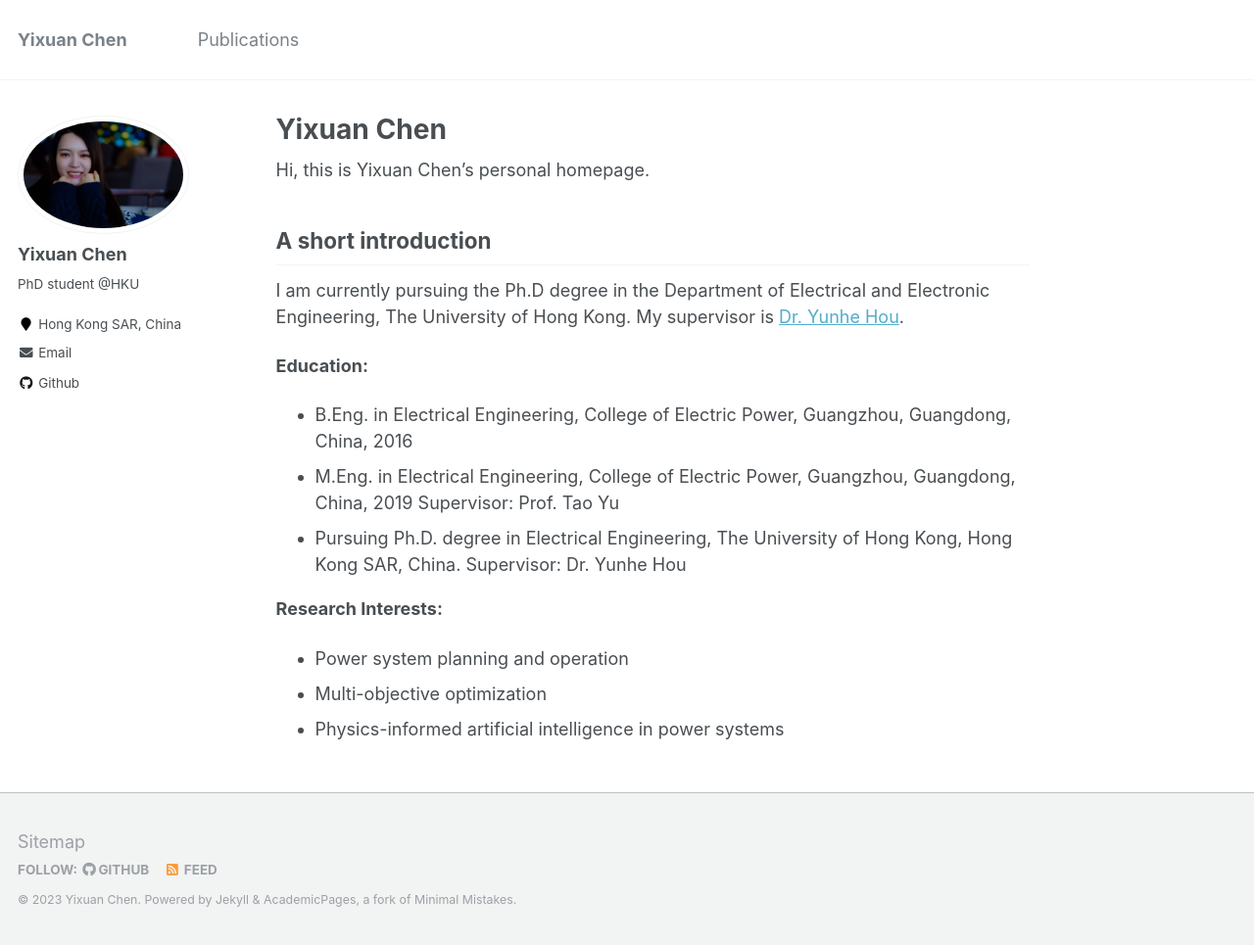
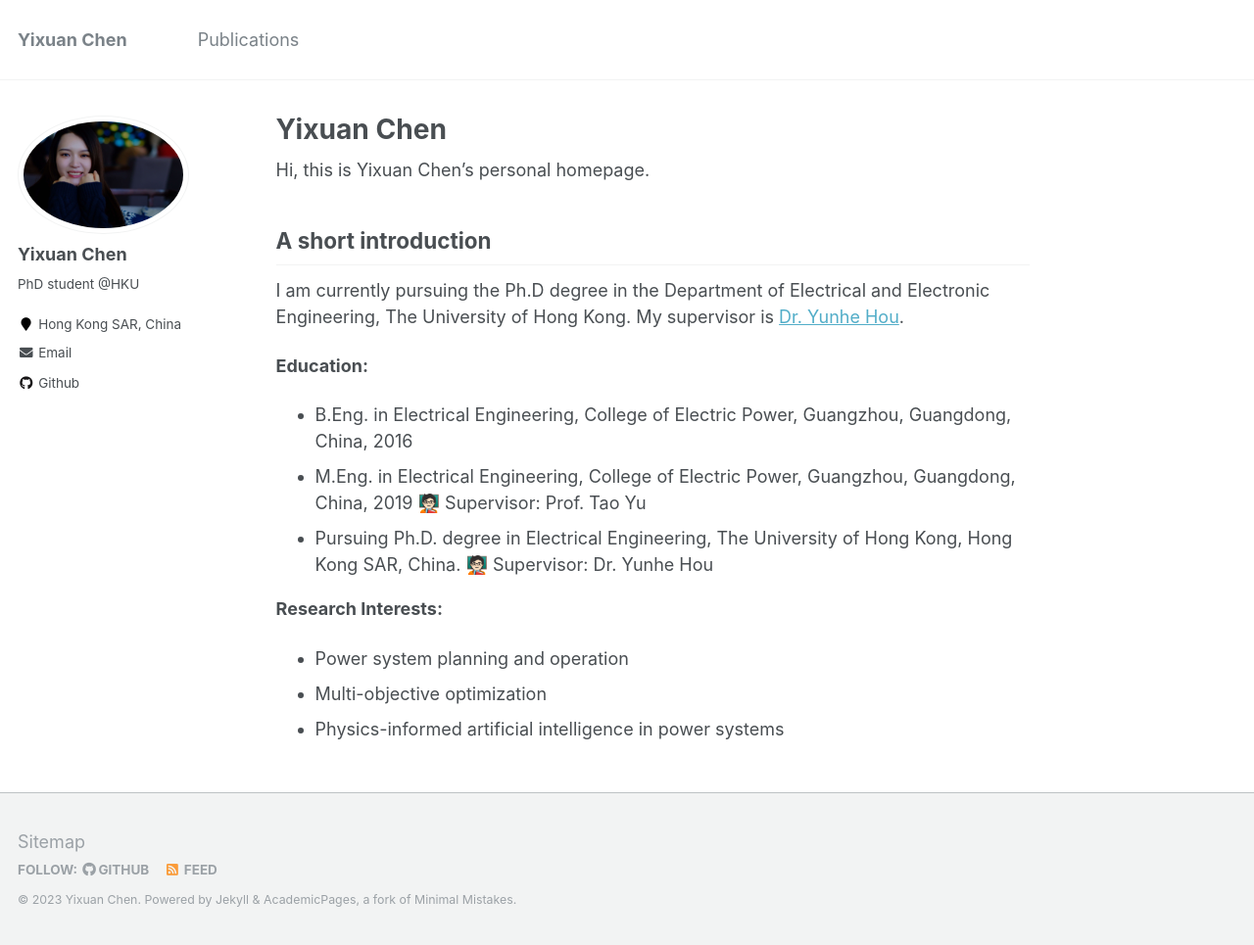
Before and after one commit to Yixuan-Chen0614/webpage-main, a Jekyll site: the page built from _pages/about.md, in a window 1280 px wide and 965 px high. Shown: the whole window at 98% size. Built offline with Jekyll 4.4.1, drawn with Linux system fonts in a browser that asks for light colours; part of the change alters nothing that is shown.

```diff
--- a/_pages/about.md
+++ b/_pages/about.md
@@ -16,9 +16,9 @@ I am currently pursuing the Ph.D degree in the Department of Electrical and Elec
 <b>Education:</b>
 * B.Eng. in Electrical Engineering, College of Electric Power, Guangzhou, Guangdong, China, 2016
 * M.Eng. in Electrical Engineering, College of Electric Power, Guangzhou, Guangdong, China, 2019
-  Supervisor: Prof. Tao Yu
+  🧑🏻‍🏫 Supervisor: Prof. Tao Yu
 * Pursuing Ph.D. degree in Electrical Engineering, The University of Hong Kong, Hong Kong SAR, China.
-  Supervisor: Dr. Yunhe Hou
+  🧑🏻‍🏫 Supervisor: Dr. Yunhe Hou
 
 
 <b>Research Interests:</b>
```
